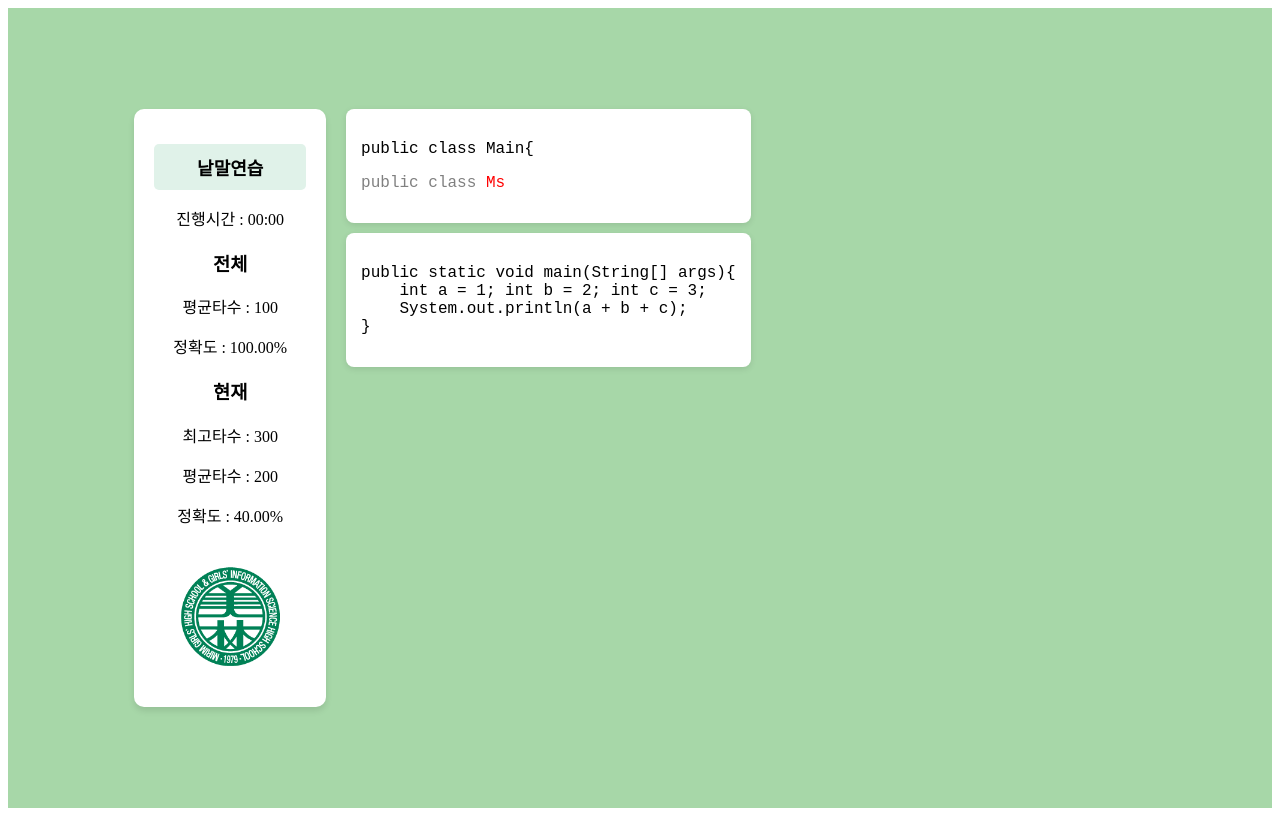
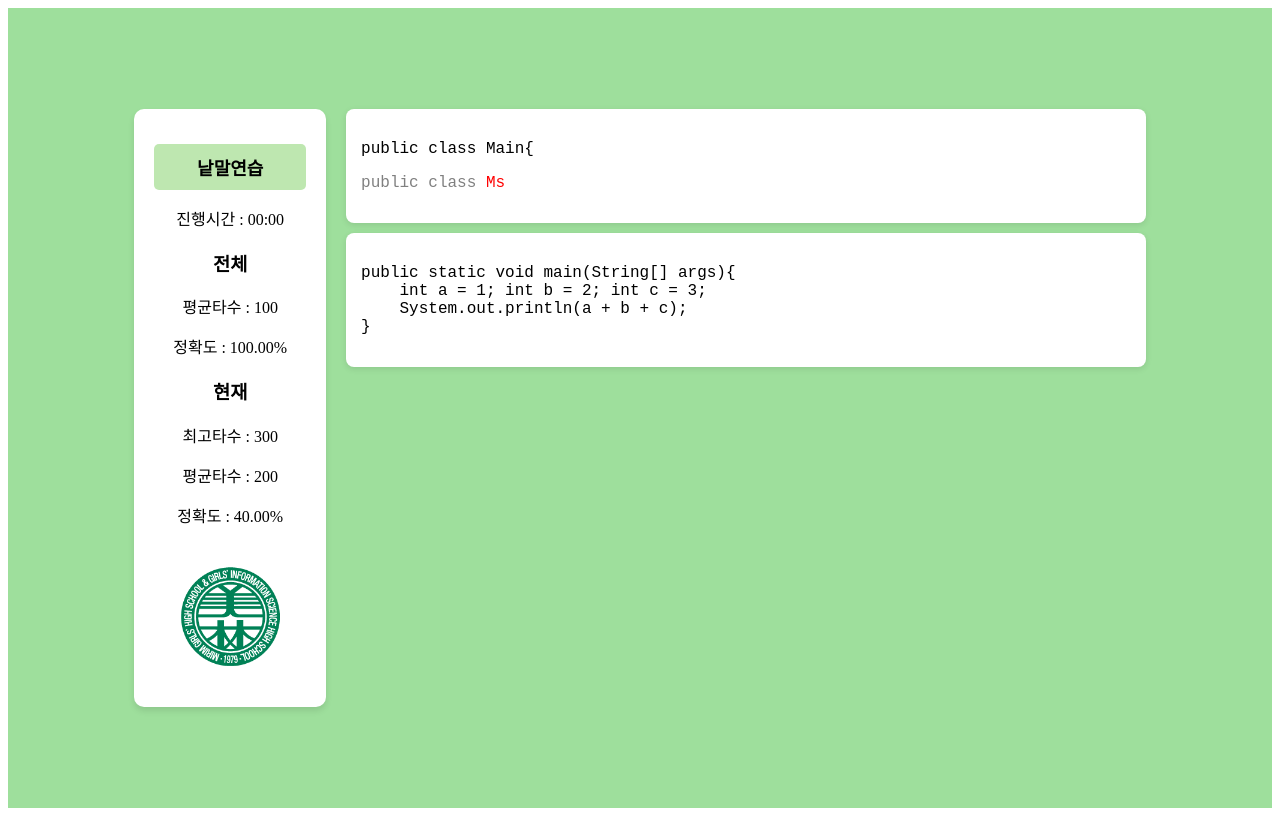
Before and after one commit to MasTaZa/frontend, a React (Create React App) app: page / in a window 1280 px wide. Built offline with nearby package versions, Linux system fonts and the light colour scheme.

Commit message:
미림 타자 연습

```diff
--- a/src/pages/TypingPractice.css
+++ b/src/pages/TypingPractice.css
@@ -3,7 +3,7 @@
   justify-content: center;
   align-items: center;
   height: 100vh;
-  background-color: #a7d7a8;
+  background-color: #9EDF9C;
 }
 
 .main-box {
@@ -32,7 +32,7 @@
 .title {
   font-size: 18px;
   font-weight: bold;
-  background: #e0f2e9;
+  background: #Bee7B0;
   padding: 10px;
   border-radius: 5px;
   text-align: center;
@@ -52,6 +52,7 @@
 
 /*오른쪽*/
 .typing-area {
+  flex: 1;
   margin-left: 20px;
   display: flex;
   flex-direction: column;
```
